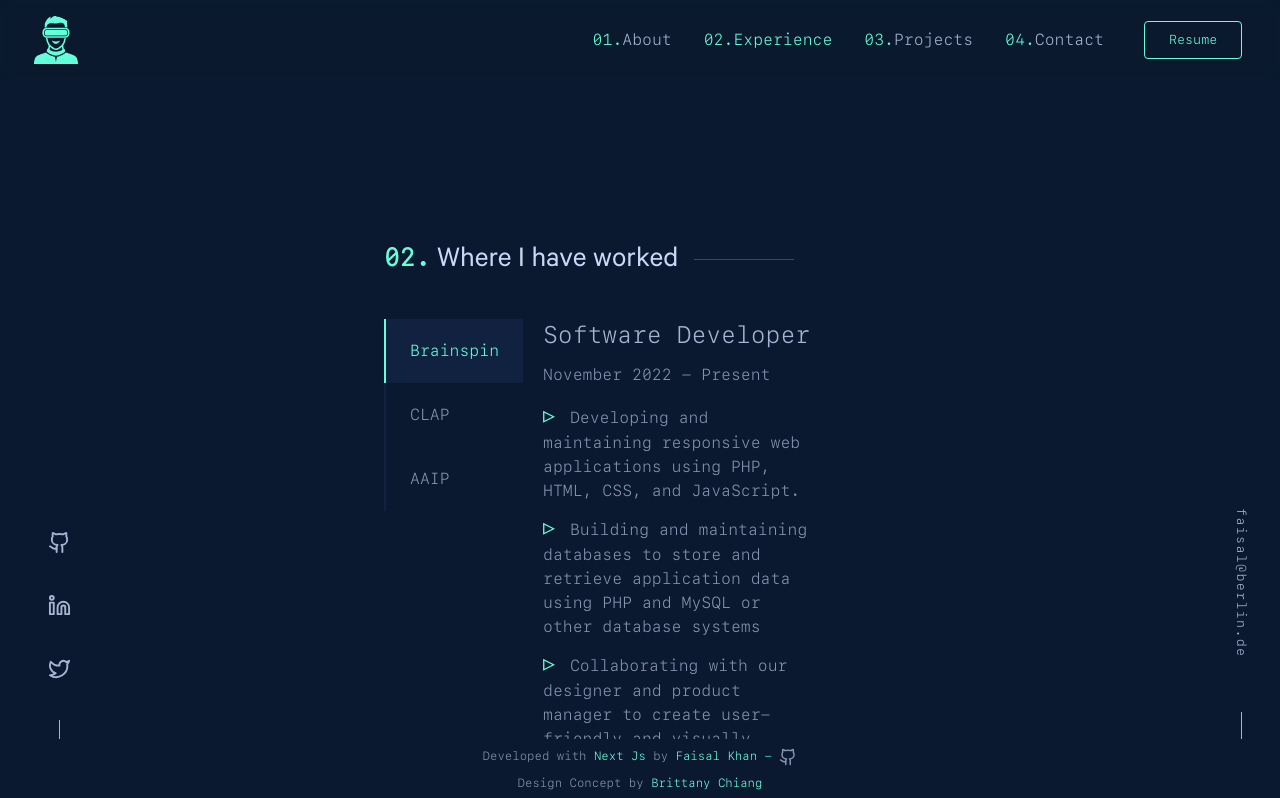
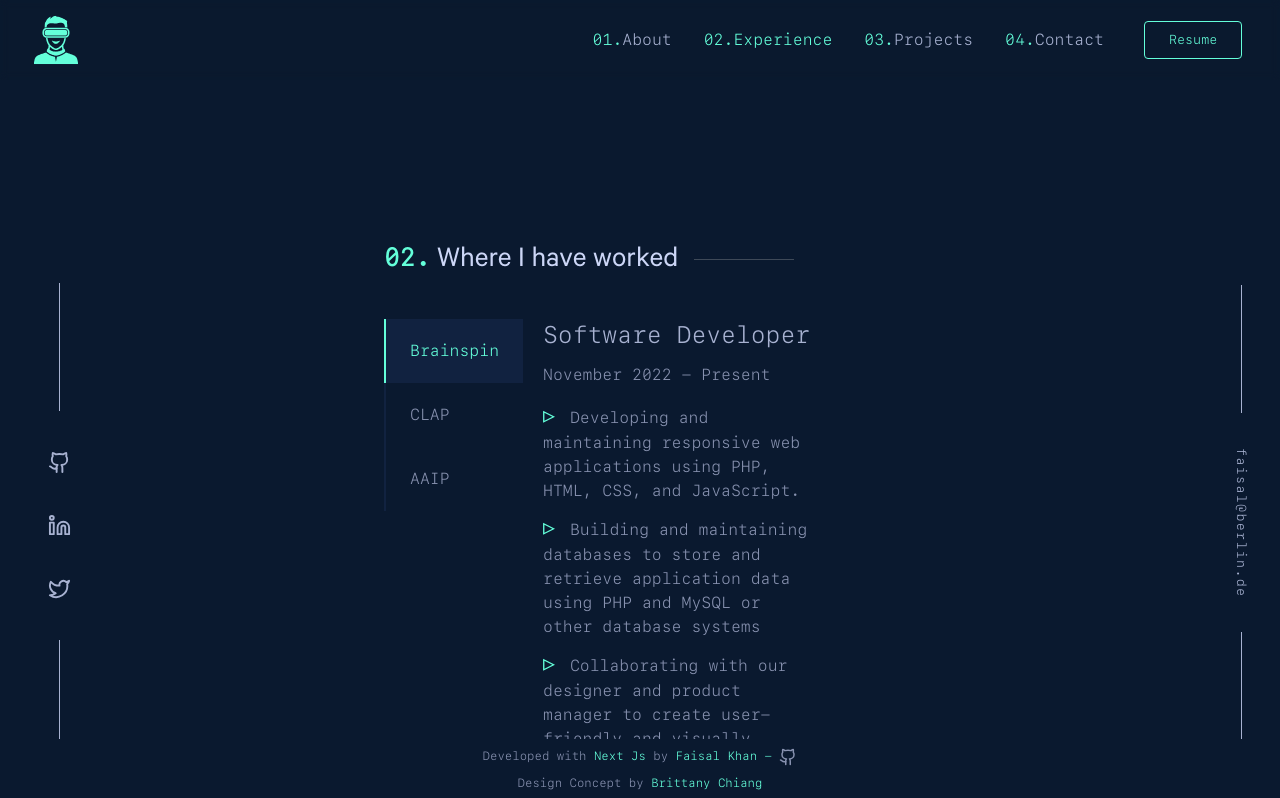
Before and after one commit to faisaltheprofessor/portfolio-v1, a Next.js app: page /experience in a window 1280 px wide. Shown: the top 798 px of the page. Built offline with nearby package versions, Linux system fonts and the light colour scheme.

Commit message:
add more transition

```diff
--- a/src/app/components/header.tsx
+++ b/src/app/components/header.tsx
@@ -30,30 +30,63 @@ const Header = () => {
 
         {/* Left Fixed Div */}
         <div className="hidden md:fixed md:flex flex-col items-center bottom-0 left-12 gap-y-10 text-light-slate">
+          <motion.div
+            className="h-32 w-[1px] bg-light-slate mt-10"
+            initial={{ opacity: 0, y: 20 }}
+            animate={{ opacity: 1, y: 0 }}
+            transition={{ duration: 1, delay: 0.4 }}
+          ></motion.div>
+
           {profiles.map((profile) => (
-            <a
+            <motion.a
               key={profile.id}
               href={profile.link}
               target="_blank"
               className="hover:text-green hover:-translate-y-1 transition-all"
+              initial={{ opacity: 0, y: 2 }}
+              animate={{ opacity: 1, y: 0 }}
+              transition={{ duration: 1, delay: 0.5 }}
             >
               <profile.icon size={23} />
-            </a>
+            </motion.a>
           ))}
           {/* Border */}
-          <div className="h-20 w-[1px] bg-light-slate"></div>
+          <motion.div
+            className="h-40 w-[1px] bg-light-slate"
+            initial={{ opacity: 0, y: -20 }}
+            animate={{ opacity: 1, y: 0 }}
+            transition={{ duration: 1, delay: 0.4 }}
+          ></motion.div>
         </div>
 
         {/* Left Fixed Div */}
-        <div className="hidden md:fixed md:flex flex-col items-center bottom-2 -right-9  gap-y-20">
+        <div className="hidden md:fixed md:flex flex-col items-center bottom-2 -right-9  gap-y-20 justify-evenly">
+          <motion.div
+            className="h-32 w-[1px] bg-light-slate mt-10"
+            initial={{ opacity: 0, y: 20 }}
+            animate={{ opacity: 1, y: 0 }}
+            transition={{ duration: 1, delay: 0.4 }}
+          ></motion.div>
+
           <a
             href="mailto:faisal@berlin.de"
-            className="text-[13px] rotate-90 text-light-slate hover:text-green hover:-translate-y-1 transition-all tracking-widest"
+            className="text-[13px] rotate-90 text-light-slate hover:text-green hover:-translate-y-1 transition-all tracking-widest relative -bottom-5"
           >
-            faisal@berlin.de
+            <motion.span
+              initial={{ opacity: 0, y: 20 }}
+              animate={{ opacity: 1, y: 0 }}
+              transition={{ duration: 1, delay: 0.5 }}
+            >
+              faisal@berlin.de
+            </motion.span>
           </a>
           {/* Border */}
-          <div className="h-20 w-[1px] bg-light-slate mt-10"></div>
+          <motion.div
+            className="h-40 w-[1px] bg-light-slate mt-10"
+            initial={{ opacity: 0, y: -20 }}
+            animate={{ opacity: 1, y: 0 }}
+            transition={{ duration: 1, delay: 0.4 }}
+          ></motion.div>
         </div>
       </motion.header>
     </>
--- a/src/app/section/hero.tsx
+++ b/src/app/section/hero.tsx
@@ -20,22 +20,45 @@ const Hero = () => {
       <div
         className={`flex flex-col items-start gap-y-6  text-white mx-auto -mt-20 font-medium md:px-20`}
       >
-        <p className="text-green">Hi, My name is</p>
-        <h1
+        <motion.p
+          className="text-green"
+          initial={{ opacity: 0, y: -10 }}
+          animate={{ opacity: 1, y: 0 }}
+          transition={{ duration: 1, delay: 0.4 }}
+        >
+          Hi, My name is
+        </motion.p>
+        <motion.h1
+          initial={{ opacity: 0, y: -10 }}
+          animate={{ opacity: 1, y: 0 }}
+          transition={{ duration: 1, delay: 0.6 }}
           className={`${Calibre.className} text-5xl md:text-6xl lg:text-8xl text-lightest-slate font-bold tracking-wider`}
         >
           Faisal Khan.
-        </h1>
-        <h3
+        </motion.h1>
+        <motion.h3
           className={`${Calibre.className} text-4xl md:text-6xl lg:text-7xl text-slate font-medium tracking-tight`}
+          initial={{ opacity: 0, y: -10 }}
+          animate={{ opacity: 1, y: 0 }}
+          transition={{ duration: 1, delay: 0.6 }}
         >
           I am a Software Engineer.
-        </h3>
-        <p className="text-slate tracking-tight w-2/3">
+        </motion.h3>
+        <motion.p
+          className="text-slate tracking-tight w-2/3"
+          initial={{ opacity: 0, y: -10 }}
+          animate={{ opacity: 1, y: 0 }}
+          transition={{ duration: 1, delay: 0.8 }}
+        >
           I love building web applications! Currently, I am focused on creating
           user-friendly tools using Laravel and Next.js.
-        </p>
-        <div className="h-20 w-auto">
+        </motion.p>
+        <motion.div
+          className="h-20 w-auto"
+          initial={{ opacity: 0, y: -10 }}
+          animate={{ opacity: 1, y: 0 }}
+          transition={{ duration: 1, delay: 0.9 }}
+        >
           <div className="h-13">
             <AnimatePresence>
               {showDevelopmentText && (
@@ -67,7 +90,7 @@ const Hero = () => {
               See Previous Version
             </a>
           </SolidButton>
-        </div>
+        </motion.div>
       </div>
     </motion.section>
   );
```
